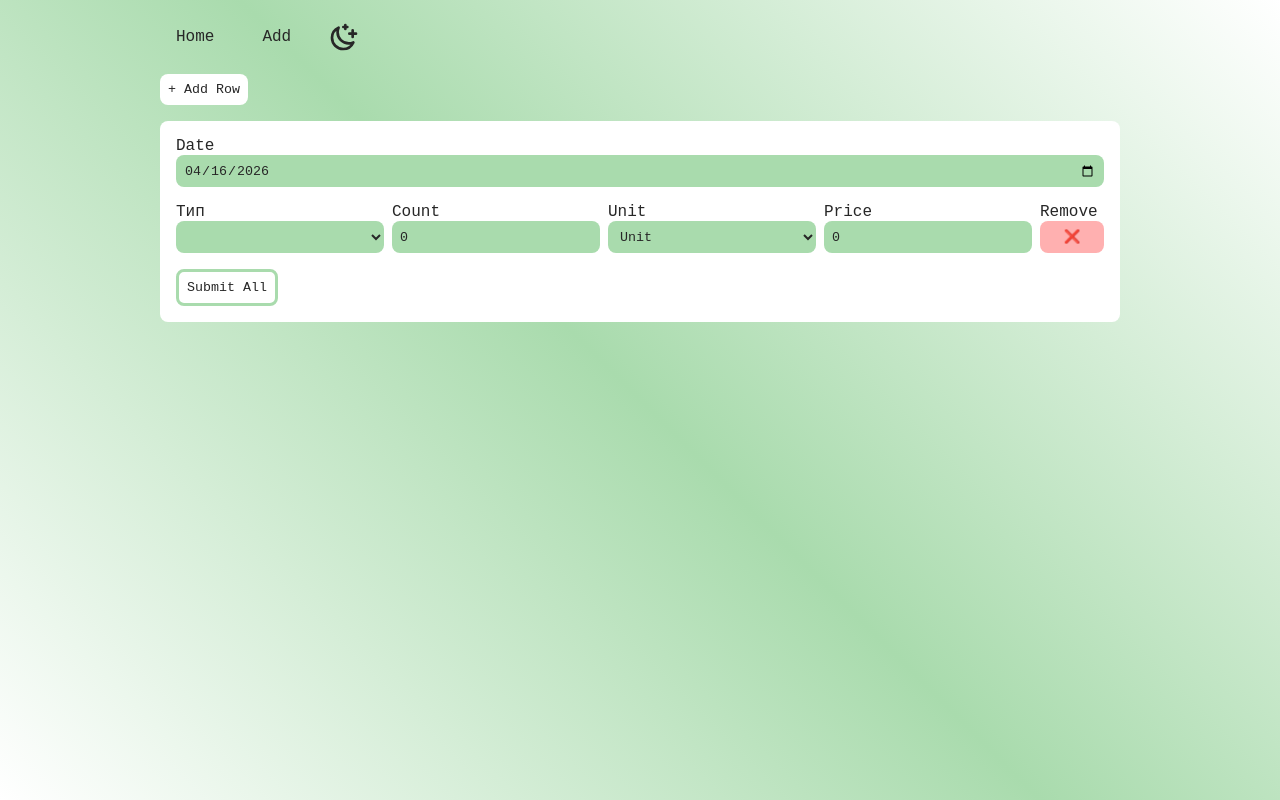
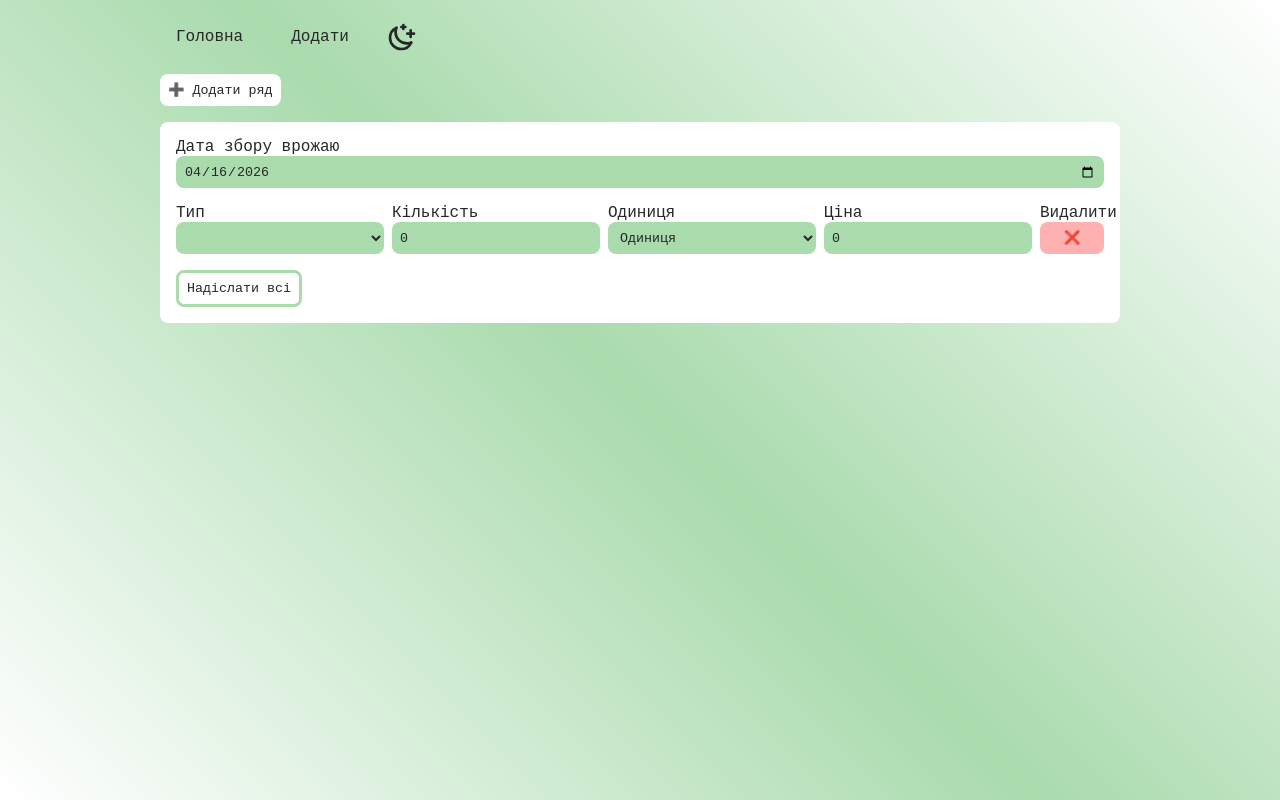
Before and after one commit to totdy/GreenhouseCMS, a Vue app in the folder frontend/: page /add in a window 1280 px wide. Built offline with nearby package versions, Linux system fonts and the light colour scheme.

Commit message:
added localization

```diff
--- a/frontend/src/components/ThemeToggle.vue
+++ b/frontend/src/components/ThemeToggle.vue
@@ -30,12 +30,9 @@ function ToggleTheme() {
 <style scoped lang="css">
 button {
     padding: 0.3rem 0.3rem 0.1rem 0.3rem;
-}
 
-@media print {
-    button {
+    @media print {
         display: none;
     }
 }
-
 </style>
--- a/frontend/src/localization/en.json
+++ b/frontend/src/localization/en.json
@@ -11,8 +11,12 @@
         }
     },
     "addHarvest":{
+        "btn": {
+            "add": "Add Row",
+            "submit": "Submit All"
+        },
         "date" : {
-            "title": "Date"
+            "title": "Date of harvest"
         },
         "type" : {
             "title": "Type",
@@ -31,17 +35,11 @@
             "coriander": "Coriander",
             "basil": "Basil"
         },
-        "subtype" : {
-            "title": "Subtype"
-        },
         "count" : {
             "title": "Count"
         },
         "price" : {
             "title": "Price"
-        },
-        "note" : {
-            "title": "Note"
         },
         "remove" : {
             "title": "Remove"
@@ -52,6 +50,9 @@
             "box": "boxes",
             "bunch": "bunches"
         },
-        "successMsg": "Inserted {rows} row(s) successfully!"
+        "msg": {
+            "saving": "Saving",
+            "success": "Successfully added {rows} row(s)!"
+        }
     }
 }
--- a/frontend/src/localization/ua.json
+++ b/frontend/src/localization/ua.json
@@ -1,18 +1,22 @@
 {
     "navbar": {
-        "home": "Home",
-        "add": "Add"
+        "home": "Головна",
+        "add": "Додати"
     },
     "home": {
         "chart": {
-            "title": "Revenue by date",
-            "yAxis": "Revenue, €",
-            "xAxis": "Date"
+            "title": "Дохід за датою",
+            "yAxis": "Дохід, €",
+            "xAxis": "Дата"
         }
     },
     "addHarvest":{
+        "btn": {
+            "add": "Додати ряд",
+            "submit": "Надіслати всі"
+        },
         "date" : {
-            "title": "Date"
+            "title": "Дата збору врожаю"
         },
         "type" : {
             "title": "Тип",
@@ -31,27 +35,24 @@
             "coriander": "Коріандр",
             "basil": "Базилік"
         },
-        "subtype" : {
-            "title": "Subtype"
-        },
         "count" : {
-            "title": "Count"
+            "title": "Кількість"
         },
         "price" : {
-            "title": "Price"
-        },
-        "note" : {
-            "title": "Note"
+            "title": "Ціна"
         },
         "remove" : {
-            "title": "Remove"
+            "title": "Видалити"
         },
         "unit": {
-            "title": "Unit",
-            "kg": "kgs",
-            "box": "boxes",
-            "bunch": "bunches"
+            "title": "Одиниця",
+            "kg": "кг",
+            "box": "ящики",
+            "bunch": "пучки"
         },
-        "successMsg": "Inserted {rows} row(s) successfully!"
+        "msg": {
+            "saving": "Збереження",
+            "success": "Успішно додано {rows} рядків!"
+        }
     }
 }
--- a/frontend/src/views/AddHarvestView.vue
+++ b/frontend/src/views/AddHarvestView.vue
@@ -41,7 +41,7 @@ async function handleSubmit() {
 
     try {
         const result = await addHarvests({ data: rows.value })
-        successMsg.value = t("addHarvest.successMsg", { rows: result.data })
+        successMsg.value = t("addHarvest.msg.success", { rows: result.data })
     } catch (err: any) {
         error.value = err.message
     } finally {
@@ -50,7 +50,7 @@ async function handleSubmit() {
 }
 </script>
 <template>
-    <button type="button" @click="addRow">+ Add Row</button>
+    <button type="button" @click="addRow">➕ {{t("addHarvest.btn.add")}}</button>
 
     <form @submit.prevent="handleSubmit">
         <div class="gDate">
@@ -103,7 +103,7 @@ async function handleSubmit() {
         </div>
 
         <button type="submit" :disabled="isLoading || rows.length === 0">
-            {{ isLoading ? "Saving..." : "Submit All" }}
+            {{ isLoading ? t("addHarvest.msg.saving") + "..." : t("addHarvest.btn.submit") }}
         </button>
 
         <p v-if="successMsg" class="success">{{ successMsg }}</p>
--- a/frontend/src/views/HomeView.vue
+++ b/frontend/src/views/HomeView.vue
@@ -89,7 +89,7 @@ onMounted(() => {
             <label>🗓️:</label>
             <select v-model="chartYear">
                 <option
-                    v-for="year in [2023, 2024, 2025, 2026].sort((a, b) => b - a)"
+                    v-for="year in [2026].sort((a, b) => b - a)"
                     :key="year"
                     :value="year"
                 >
@@ -101,7 +101,7 @@ onMounted(() => {
     </div>
 </template>
 
-<style scoped>
+<style lang="css" scoped>
 div {
     background-color: var(--bg1);
     border-radius: 0.5rem;
```
